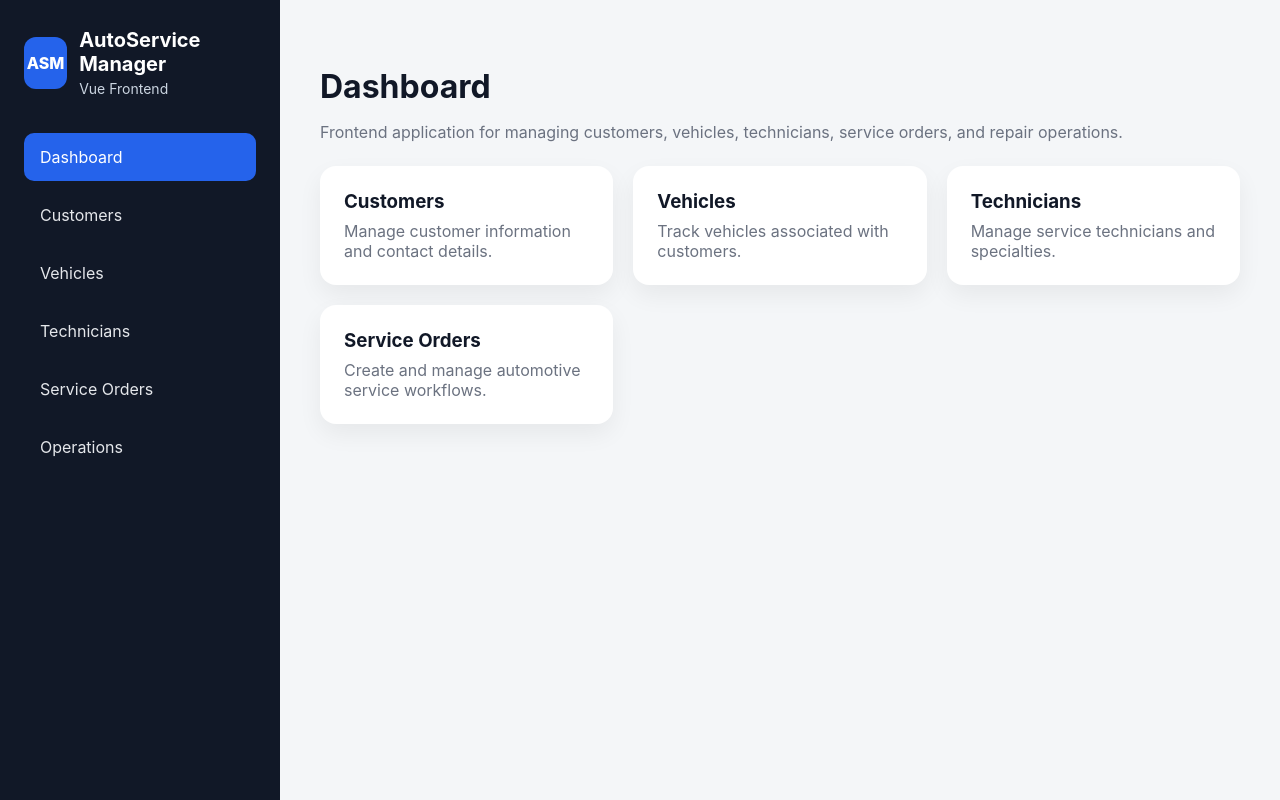
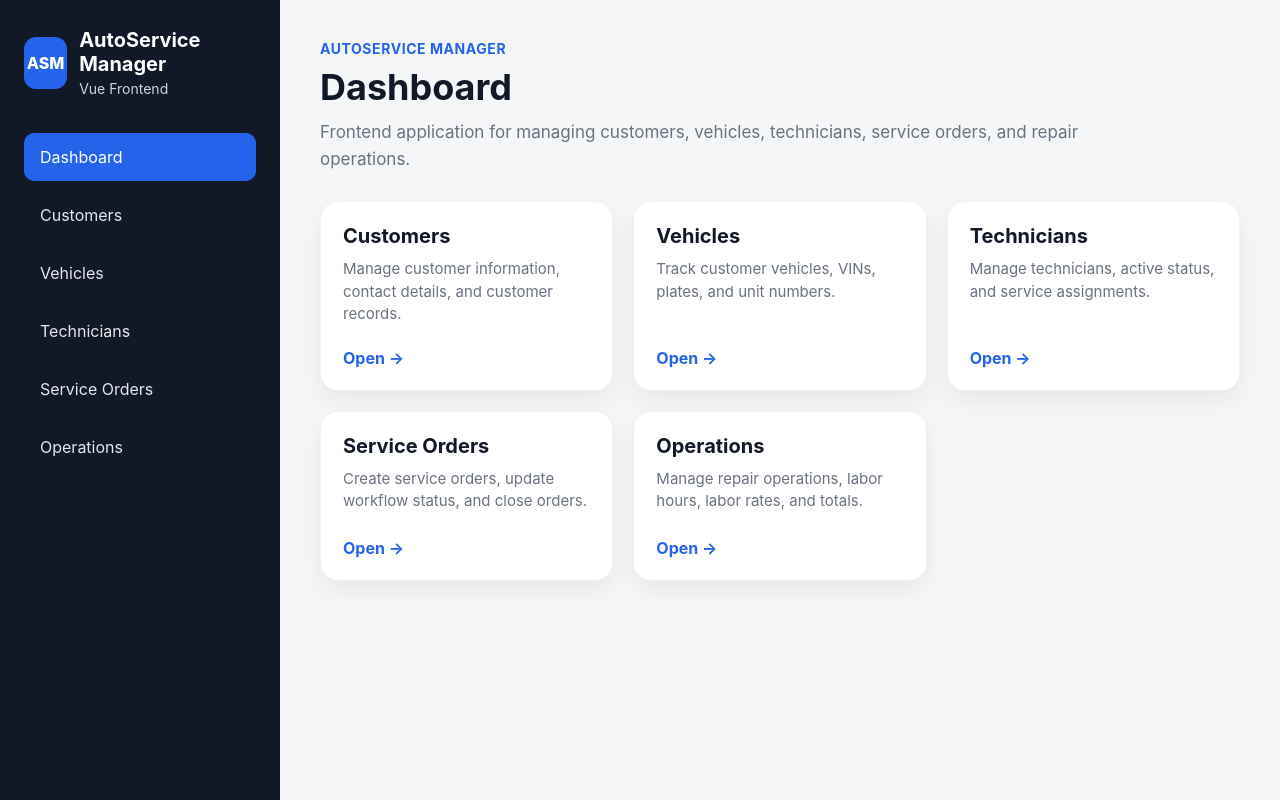
Before and after one commit to lasantosX/auto-service-manager-vue, a Vue app: page / in a window 1280 px wide. Built offline with nearby package versions, Linux system fonts and the light colour scheme; no server answers; the HTML template or start-up script is replaced by a standard one.

Commit message:
Complete Vue frontend workflow

```diff
--- /dev/null
+++ b/src/utils/apiError.ts
@@ -0,0 +1,29 @@
+import axios from 'axios'
+
+export function getApiErrorMessage(error: unknown, fallbackMessage: string): string {
+  if (axios.isAxiosError(error)) {
+    const data = error.response?.data
+
+    if (data?.errors) {
+      return Object.values(data.errors).flat().join(' ')
+    }
+
+    if (data?.message) {
+      return data.message
+    }
+
+    if (data?.title) {
+      return data.title
+    }
+
+    if (error.response?.status === 404) {
+      return 'The requested resource was not found.'
+    }
+
+    if (error.response?.status === 400) {
+      return 'The request was invalid. Please verify the form data.'
+    }
+  }
+
+  return fallbackMessage
+}
--- a/src/views/HomeView.vue
+++ b/src/views/HomeView.vue
@@ -1,66 +1,146 @@
+<script setup lang="ts">
+const modules = [
+  {
+    title: 'Customers',
+    description: 'Manage customer information, contact details, and customer records.',
+    route: '/customers',
+  },
+  {
+    title: 'Vehicles',
+    description: 'Track customer vehicles, VINs, plates, and unit numbers.',
+    route: '/vehicles',
+  },
+  {
+    title: 'Technicians',
+    description: 'Manage technicians, active status, and service assignments.',
+    route: '/technicians',
+  },
+  {
+    title: 'Service Orders',
+    description: 'Create service orders, update workflow status, and close orders.',
+    route: '/service-orders',
+  },
+  {
+    title: 'Operations',
+    description: 'Manage repair operations, labor hours, labor rates, and totals.',
+    route: '/operations',
+  },
+]
+</script>
+
 <template>
   <section>
-    <h2>Dashboard</h2>
-    <p class="subtitle">
-      Frontend application for managing customers, vehicles, technicians, service orders, and repair
-      operations.
-    </p>
+    <div class="hero">
+      <p class="eyebrow">AutoService Manager</p>
+      <h2>Dashboard</h2>
+      <p class="subtitle">
+        Frontend application for managing customers, vehicles, technicians, service orders, and
+        repair operations.
+      </p>
+    </div>
 
     <div class="cards">
-      <div class="card">
-        <h3>Customers</h3>
-        <p>Manage customer information and contact details.</p>
-      </div>
+      <RouterLink v-for="module in modules" :key="module.title" :to="module.route" class="card">
+        <div>
+          <h3>{{ module.title }}</h3>
+          <p>{{ module.description }}</p>
+        </div>
 
-      <div class="card">
-        <h3>Vehicles</h3>
-        <p>Track vehicles associated with customers.</p>
-      </div>
-
-      <div class="card">
-        <h3>Technicians</h3>
-        <p>Manage service technicians and specialties.</p>
-      </div>
-
-      <div class="card">
-        <h3>Service Orders</h3>
-        <p>Create and manage automotive service workflows.</p>
-      </div>
+        <span class="card-action">Open →</span>
+      </RouterLink>
     </div>
   </section>
 </template>
 
 <style scoped>
+.hero {
+  margin-bottom: 28px;
+}
+
+.eyebrow {
+  color: #2563eb;
+  font-size: 14px;
+  font-weight: 700;
+  letter-spacing: 0.04em;
+  margin: 0 0 8px;
+  text-transform: uppercase;
+}
+
 h2 {
-  font-size: 32px;
-  margin-bottom: 8px;
+  font-size: 36px;
+  margin: 0 0 10px;
 }
 
 .subtitle {
   color: #6b7280;
-  margin-bottom: 24px;
+  font-size: 17px;
+  line-height: 1.6;
+  margin: 0;
+  max-width: 760px;
 }
 
 .cards {
   display: grid;
-  grid-template-columns: repeat(auto-fit, minmax(240px, 1fr));
+  grid-template-columns: repeat(5, minmax(180px, 1fr));
   gap: 20px;
-  max-width: 1200px;
+  max-width: 1440px;
 }
 
 .card {
   background: white;
-  border-radius: 16px;
-  padding: 24px;
+  border: 1px solid #eef2f7;
+  border-radius: 18px;
   box-shadow: 0 10px 25px rgba(0, 0, 0, 0.06);
+  color: inherit;
+  display: flex;
+  flex-direction: column;
+  justify-content: space-between;
+  min-height: 170px;
+  padding: 22px;
+  text-decoration: none;
+  transition:
+    transform 0.18s ease,
+    box-shadow 0.18s ease,
+    border-color 0.18s ease;
+}
+
+.card:hover {
+  border-color: #bfdbfe;
+  box-shadow: 0 16px 35px rgba(37, 99, 235, 0.14);
+  transform: translateY(-3px);
 }
 
 .card h3 {
-  margin: 0 0 8px;
+  font-size: 20px;
+  margin: 0 0 10px;
 }
 
 .card p {
   color: #6b7280;
+  font-size: 15px;
+  line-height: 1.5;
   margin: 0;
 }
+
+.card-action {
+  color: #2563eb;
+  font-weight: 700;
+  margin-top: 22px;
+}
+
+@media (max-width: 1300px) {
+  .cards {
+    grid-template-columns: repeat(auto-fit, minmax(240px, 1fr));
+  }
+}
+
+@media (max-width: 700px) {
+  h2 {
+    font-size: 30px;
+  }
+
+  .subtitle {
+    font-size: 15px;
+  }
+}
 </style>
--- a/src/views/OperationsView.vue
+++ b/src/views/OperationsView.vue
@@ -10,6 +10,7 @@ import {
 } from '../services/operationService'
 import { getServiceOrders, type ServiceOrder } from '../services/serviceOrderService'
 import { getTechnicians, type Technician } from '../services/technicianService'
+import { getApiErrorMessage } from '../utils/apiError'
 
 const operations = ref<ServiceOrderOperation[]>([])
 const serviceOrders = ref<ServiceOrder[]>([])
@@ -119,12 +120,16 @@ async function loadLookups() {
   serviceOrders.value = await getServiceOrders()
   technicians.value = await getTechnicians()
 
-  if (!selectedServiceOrderId.value && openServiceOrders.value.length > 0) {
-    selectedServiceOrderId.value = openServiceOrders.value[0].serviceOrderId
+  const firstOpenServiceOrder = openServiceOrders.value[0]
+
+  if (!selectedServiceOrderId.value && firstOpenServiceOrder) {
+    selectedServiceOrderId.value = firstOpenServiceOrder.serviceOrderId
   }
 
-  if (!form.value.technicianId && activeTechnicians.value.length > 0) {
-    form.value.technicianId = activeTechnicians.value[0].technicianId
+  const firstActiveTechnician = activeTechnicians.value[0]
+
+  if (!form.value.technicianId && firstActiveTechnician) {
+    form.value.technicianId = firstActiveTechnician.technicianId
   }
 }
 
@@ -139,18 +144,13 @@ async function loadOperations() {
     clearMessages()
 
     operations.value = await getOperationsByServiceOrder(Number(selectedServiceOrderId.value))
-  } catch (error: any) {
+  } catch (error: unknown) {
     console.error('Operation API error:', error)
 
-    if (error.response?.status === 404) {
-      errorMessage.value = `Service Order ID ${selectedServiceOrderId.value} was not found.`
-    } else if (error.response?.data?.message) {
-      errorMessage.value = error.response.data.message
-    } else if (error.response?.data?.title) {
-      errorMessage.value = error.response.data.title
-    } else {
-      errorMessage.value = 'Unable to load operations. Please verify the API is running.'
-    }
+    errorMessage.value = getApiErrorMessage(
+      error,
+      `Unable to load operations for Service Order ID ${selectedServiceOrderId.value}.`,
+    )
   } finally {
     isLoading.value = false
   }
@@ -217,25 +217,13 @@ async function handleSubmitOperation() {
     resetForm()
     await loadOperations()
     await loadLookups()
-  } catch (error: any) {
+  } catch (error: unknown) {
     console.error('Save operation error:', error)
 
-    if (error.response?.status === 400) {
-      errorMessage.value =
-        error.response?.data?.message ||
-        error.response?.data?.title ||
-        'Unable to save operation. The service order may be closed or the data is invalid.'
-    } else if (error.response?.status === 404) {
-      errorMessage.value = 'Service order or technician was not found. Please verify the IDs.'
-    } else if (error.response?.data?.errors) {
-      errorMessage.value = Object.values(error.response.data.errors).flat().join(' ')
-    } else if (error.response?.data?.message) {
-      errorMessage.value = error.response.data.message
-    } else if (error.response?.data?.title) {
-      errorMessage.value = error.response.data.title
-    } else {
-      errorMessage.value = 'Unable to save operation. Please verify the form data and API.'
-    }
+    errorMessage.value = getApiErrorMessage(
+      error,
+      'Unable to save operation. The service order may be closed or the data is invalid.',
+    )
   } finally {
     isSaving.value = false
   }
@@ -255,30 +243,30 @@ async function handleDeleteOperation(operation: ServiceOrderOperation) {
 
     successMessage.value = 'Operation deleted successfully.'
     await loadOperations()
-  } catch (error: any) {
+  } catch (error: unknown) {
     console.error('Delete operation error:', error)
 
-    if (error.response?.data?.message) {
-      errorMessage.value = error.response.data.message
-    } else if (error.response?.data?.title) {
-      errorMessage.value = error.response.data.title
-    } else {
-      errorMessage.value = 'Unable to delete operation. Please verify the API.'
-    }
+    errorMessage.value = getApiErrorMessage(
+      error,
+      'Unable to delete operation. Please verify the API.',
+    )
   }
 }
 
 async function initializePage() {
   try {
     isLoading.value = true
+    clearMessages()
+
     await loadLookups()
 
     if (selectedServiceOrderId.value) {
       await loadOperations()
     }
-  } catch (error) {
+  } catch (error: unknown) {
     console.error('Initialize operations page error:', error)
-    errorMessage.value = 'Unable to initialize operations page.'
+
+    errorMessage.value = getApiErrorMessage(error, 'Unable to initialize operations page.')
   } finally {
     isLoading.value = false
   }
--- a/src/views/TechniciansView.vue
+++ b/src/views/TechniciansView.vue
@@ -8,6 +8,7 @@ import {
   type Technician,
   type CreateTechnicianRequest,
 } from '../services/technicianService'
+import { getApiErrorMessage } from '../utils/apiError'
 
 const technicians = ref<Technician[]>([])
 const searchText = ref('')
@@ -42,14 +43,23 @@ const filteredTechnicians = computed(() => {
   })
 })
 
+function clearMessages() {
+  successMessage.value = ''
+  errorMessage.value = ''
+}
+
 async function loadTechnicians() {
   try {
     isLoading.value = true
     errorMessage.value = ''
     technicians.value = await getTechnicians()
-  } catch (error) {
+  } catch (error: unknown) {
     console.error('Technician API error:', error)
-    errorMessage.value = 'Unable to load technicians. Please verify the API is running.'
+
+    errorMessage.value = getApiErrorMessage(
+      error,
+      'Unable to load technicians. Please verify the API is running.',
+    )
   } finally {
     isLoading.value = false
   }
@@ -57,19 +67,16 @@ async function loadTechnicians() {
 
 function resetForm() {
   editingTechnicianId.value = null
+
   form.value = {
     fullName: '',
     email: '',
   }
 }
 
-function clearMessages() {
-  successMessage.value = ''
-  errorMessage.value = ''
-}
-
 function startEdit(technician: Technician) {
   editingTechnicianId.value = technician.technicianId
+
   form.value = {
     fullName: technician.fullName,
     email: technician.email,
@@ -106,18 +113,13 @@ async function handleSubmitTechnician() {
 
     resetForm()
     await loadTechnicians()
-  } catch (error: any) {
+  } catch (error: unknown) {
     console.error('Save technician error:', error)
 
-    if (error.response?.data?.errors) {
-      errorMessage.value = Object.values(error.response.data.errors).flat().join(' ')
-    } else if (error.response?.data?.message) {
-      errorMessage.value = error.response.data.message
-    } else if (error.response?.data?.title) {
-      errorMessage.value = error.response.data.title
-    } else {
-      errorMessage.value = 'Unable to save technician. Please verify the form data and API.'
-    }
+    errorMessage.value = getApiErrorMessage(
+      error,
+      'Unable to save technician. Please verify the form data and API.',
+    )
   } finally {
     isSaving.value = false
   }
@@ -141,16 +143,13 @@ async function handleDeactivateTechnician(technician: Technician) {
     if (editingTechnicianId.value === technician.technicianId) {
       resetForm()
     }
-  } catch (error: any) {
+  } catch (error: unknown) {
     console.error('Deactivate technician error:', error)
 
-    if (error.response?.data?.message) {
-      errorMessage.value = error.response.data.message
-    } else if (error.response?.data?.title) {
-      errorMessage.value = error.response.data.title
-    } else {
-      errorMessage.value = 'Unable to deactivate technician. Please verify the API.'
-    }
+    errorMessage.value = getApiErrorMessage(
+      error,
+      'Unable to deactivate technician. Please verify the API.',
+    )
   }
 }
 
```
Also changed, not shown: src/views/ServiceOrdersView.vue (+35 -57 lines).
